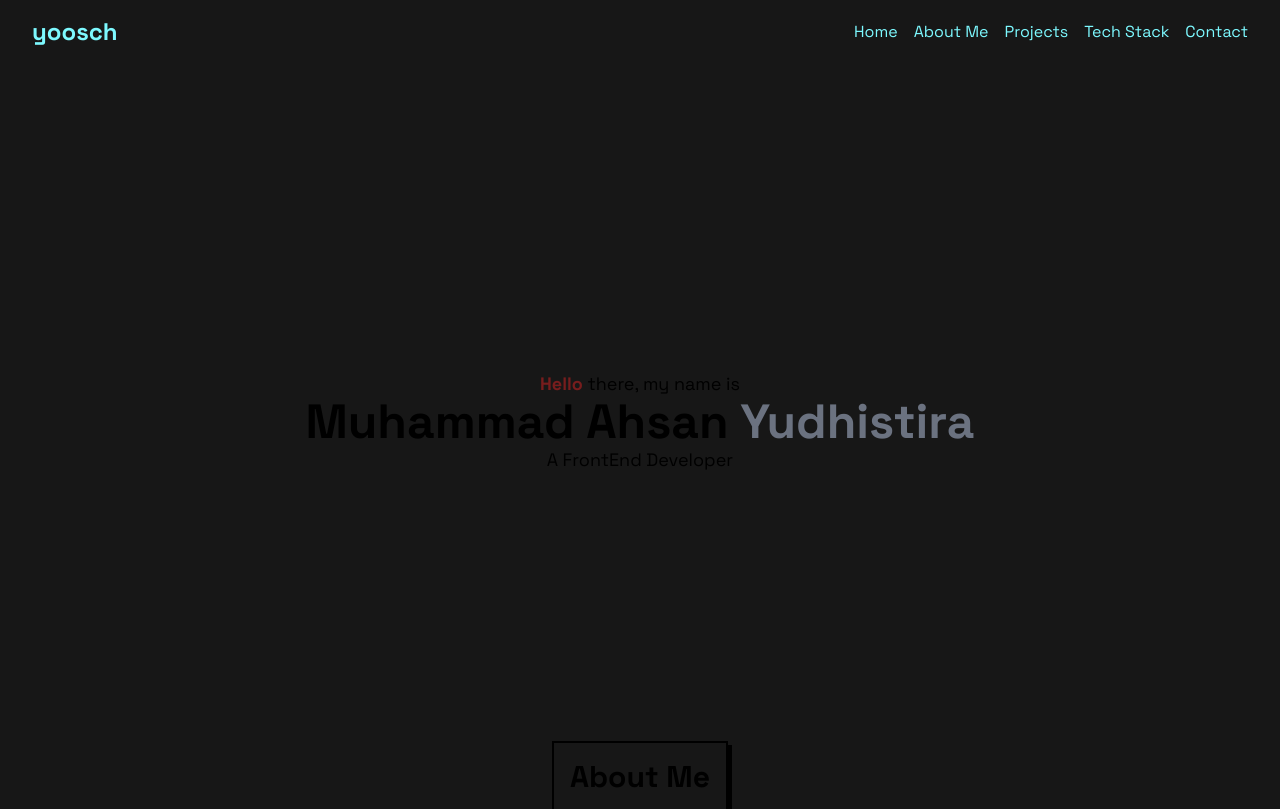
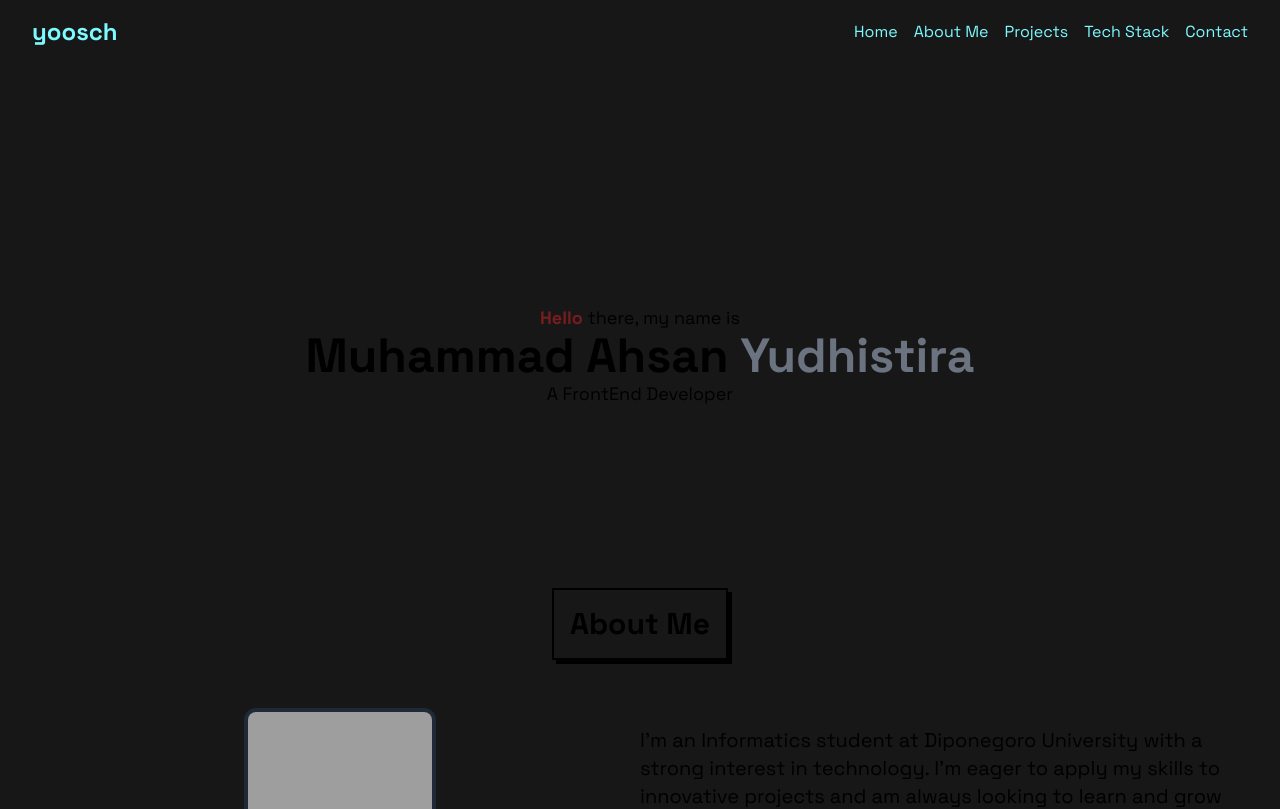
Before and after one commit to yoosch/portfolio, a Next.js app: page / in a window 1280 px wide. Shown: the top 809 px of the page. Built offline with nearby package versions, Linux system fonts and the light colour scheme; grey boxes are pictures that could not be loaded.

Commit message:
adjusted layout

```diff
--- a/app/page.js
+++ b/app/page.js
@@ -221,14 +221,14 @@ export default function Page() {
         </Drawer>
       </nav>
 
-      <div className="p-10">
+      <div className="px-10">
         <div
           id="home"
           className={`${isLoaded ? "opacity-100 translate-y-0" : "opacity-0 translate-y-10"
-            } transition-all duration-1000 ease-out text-black p-4`}
+            } transition-all duration-1000 ease-out text-black`}
         >
-          <div className="items-center gap-4 md:text-center justify-center md:mt-[20%] mt-[40%] md:mb-[15%] mb-[80%]">
-            <div className="text-black p-4">
+          <div className="p-auto items-center gap-4 md:text-center justify-center md:mt-[20%] mt-[80%] md:mb-[15%] mb-[100%]">
+            <div className="text-black">
               <h1 className="text-lg"><AutoGreeting /><span> there, my name is</span></h1>
               <h1 className="font-bold text-5xl">
                 Muhammad Ahsan <span className="text-gray-500">Yudhistira</span>
```
